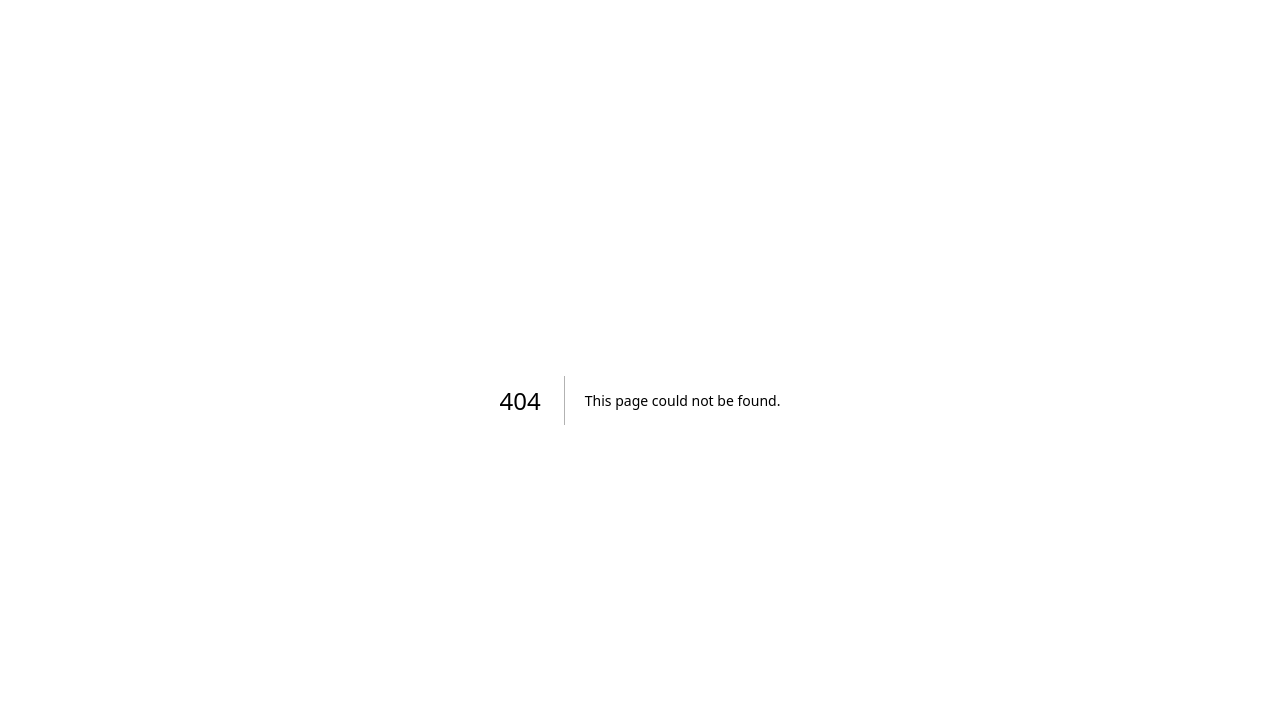
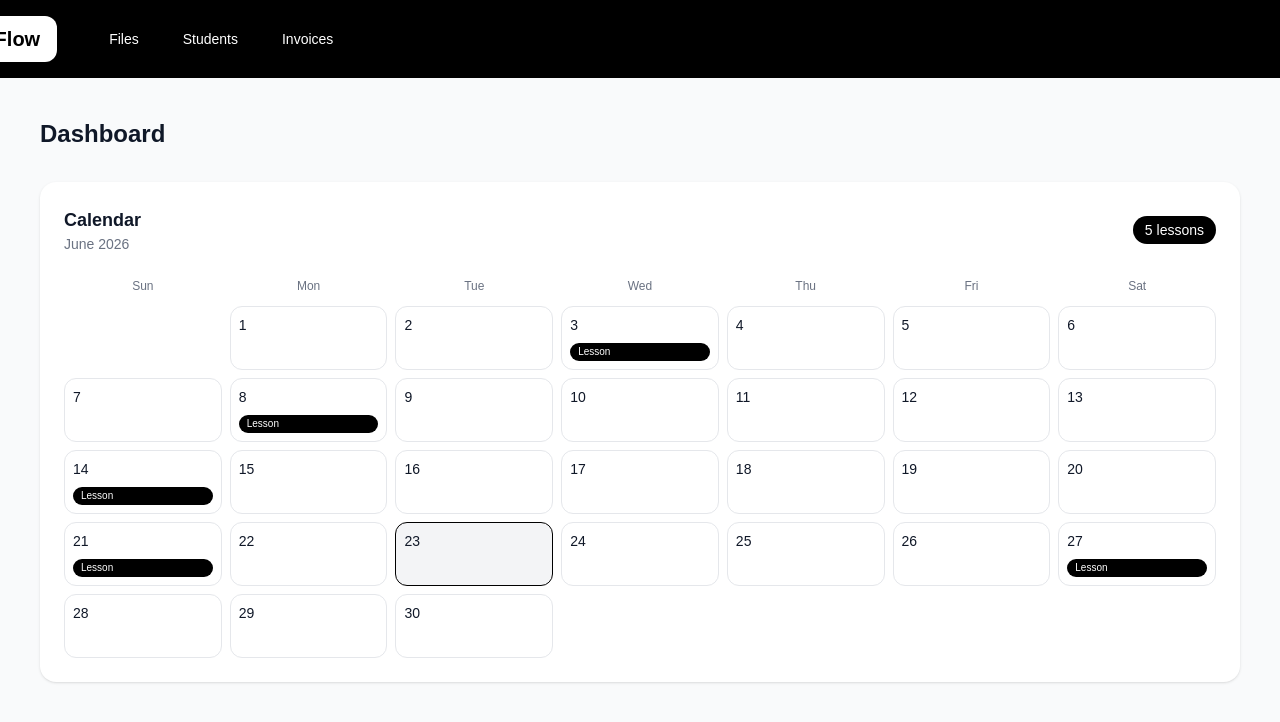
Before and after one commit to WilliamLiang-dev/TutorFlow, a Next.js app: page /dashboard in a window 1280 px wide. Before the commit this address had no page. Shown: the top 722 px of the page. Built offline with nearby package versions, Linux system fonts and the light colour scheme.

Commit message:
implement dashboard page

```diff
--- /dev/null
+++ b/app/dashboard/layout.tsx
@@ -0,0 +1,15 @@
+import TopNav from '@/app/ui/dashboard/topnav';
+
+export default function DashboardLayout({
+  children,
+}: {
+  children: React.ReactNode;
+}) {
+  return (
+    <div className="min-h-screen bg-gray-50">
+      <TopNav />
+
+      <main className="mx-auto w-full max-w-[1400px] px-10 py-10">{children}</main>
+    </div>
+  );
+}
--- /dev/null
+++ b/app/dashboard/page.tsx
@@ -0,0 +1,12 @@
+import DashboardCalendar from '@/app/ui/dashboard/calendar';
+
+export default function DashboardPage() {
+  return (
+    <main>
+      <h1 className="text-2xl font-bold text-gray-900">Dashboard</h1>
+      <div className="mt-8">
+        <DashboardCalendar />
+      </div>
+    </main>
+  );
+}
--- /dev/null
+++ b/app/ui/dashboard/calendar.tsx
@@ -0,0 +1,81 @@
+const weekdays = ['Sun', 'Mon', 'Tue', 'Wed', 'Thu', 'Fri', 'Sat'];
+
+const sampleLessonDays = [3, 8, 14, 21, 27];
+
+function getCalendarDays(date: Date) {
+  const year = date.getFullYear();
+  const month = date.getMonth();
+
+  const firstDayOfMonth = new Date(year, month, 1);
+  const daysInMonth = new Date(year, month + 1, 0).getDate();
+  const startingWeekday = firstDayOfMonth.getDay();
+
+  const blankDays = Array.from({ length: startingWeekday }, () => null);
+  const monthDays = Array.from({ length: daysInMonth }, (_, i) => i + 1);
+
+  return [...blankDays, ...monthDays];
+}
+
+export default function DashboardCalendar() {
+  const today = new Date();
+  const calendarDays = getCalendarDays(today);
+
+  const monthName = today.toLocaleString('en-US', { month: 'long' });
+  const year = today.getFullYear();
+  const currentDay = today.getDate();
+
+  return (
+    <section className="rounded-2xl bg-white p-6 shadow-sm">
+      <div className="mb-6 flex items-center justify-between">
+        <div>
+          <h2 className="text-lg font-semibold text-gray-900">Calendar</h2>
+          <p className="text-sm text-gray-500">
+            {monthName} {year}
+          </p>
+        </div>
+
+        <div className="rounded-full bg-black px-3 py-1 text-sm text-white">
+          {sampleLessonDays.length} lessons
+        </div>
+      </div>
+
+      <div className="grid grid-cols-7 gap-2 text-center text-xs font-medium text-gray-500">
+        {weekdays.map((day) => (
+          <div key={day}>{day}</div>
+        ))}
+      </div>
+
+      <div className="mt-3 grid grid-cols-7 gap-2">
+        {calendarDays.map((day, index) => {
+          const hasLesson = day !== null && sampleLessonDays.includes(day);
+          const isToday = day === currentDay;
+
+          return (
+            <div
+              key={index}
+              className={`flex h-16 flex-col rounded-xl border p-2 text-sm ${
+                day === null
+                  ? 'border-transparent bg-transparent'
+                  : isToday
+                    ? 'border-black bg-gray-100'
+                    : 'border-gray-200 bg-white'
+              }`}
+            >
+              {day && (
+                <>
+                  <span className="font-medium text-gray-900">{day}</span>
+
+                  {hasLesson && (
+                    <span className="mt-auto rounded-full bg-black px-2 py-0.5 text-[10px] text-white">
+                      Lesson
+                    </span>
+                  )}
+                </>
+              )}
+            </div>
+          );
+        })}
+      </div>
+    </section>
+  );
+}
--- /dev/null
+++ b/app/ui/dashboard/nav-links.tsx
@@ -0,0 +1,38 @@
+'use client';
+
+import Link from 'next/link';
+import { usePathname } from 'next/navigation';
+
+const links = [
+  { name: 'Files', href: '/dashboard/files' },
+  { name: 'Students', href: '/dashboard/students' },
+  { name: 'Invoices', href: '/dashboard/invoices' },
+];
+
+export default function NavLinks() {
+  const pathname = usePathname();
+
+  return (
+    <nav className="flex items-center gap-15">
+      {links.map((link) => {
+        const isActive =
+          pathname === link.href ||
+          (link.href !== '/dashboard' && pathname.startsWith(link.href));
+
+        return (
+          <Link
+            key={link.name}
+            href={link.href}
+            className={`-ml-10 rounded-md px-3 py-2 text-sm font-medium transition ${
+              isActive
+                ? 'bg-white text-black'
+                : 'text-white hover:bg-white/20'
+            }`}
+          >
+            {link.name}
+          </Link>
+        );
+      })}
+    </nav>
+  );
+}
--- /dev/null
+++ b/app/ui/dashboard/topnav.tsx
@@ -0,0 +1,18 @@
+import Link from 'next/link';
+import NavLinks from './nav-links';
+
+export default function TopNav() {
+  return (
+    <header className="bg-black">
+      <div className="mx-auto flex max-w-6xl items-center gap-20 px-6 py-4">
+        <Link
+          href="/dashboard"
+          className="-ml-40 rounded-xl border border-white/20 px-4 py-2 transition bg-white"
+        >
+          <span className="block text-xl font-bold text-black">TutorFlow</span>
+        </Link>
+        <NavLinks />
+      </div>
+    </header>
+  );
+}
```
